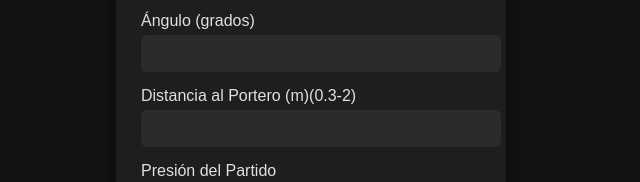
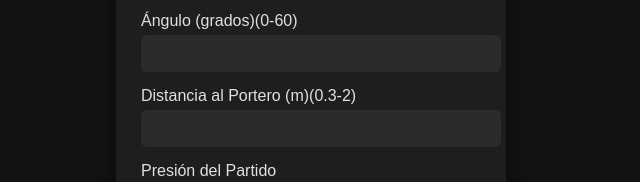
Before and after one commit to Esteban0119/Penaltis, a plain HTML site: page index.html in a window 1280 px wide. Shown: the part 292-474 px from the top of the page, 329-969 px from the left. Drawn offline with Linux system fonts and the light colour scheme; a script that the page names is missing.

Commit message:
Update index.html

```diff
--- a/index.html
+++ b/index.html
@@ -18,7 +18,7 @@
         </div>
 
         <div class="input-group">
-            <label>Ángulo (grados)</label>
+            <label>Ángulo (grados)(0-60)</label>
             <input type="number" id="angulo" min="0" max="60">
         </div>
 
```
